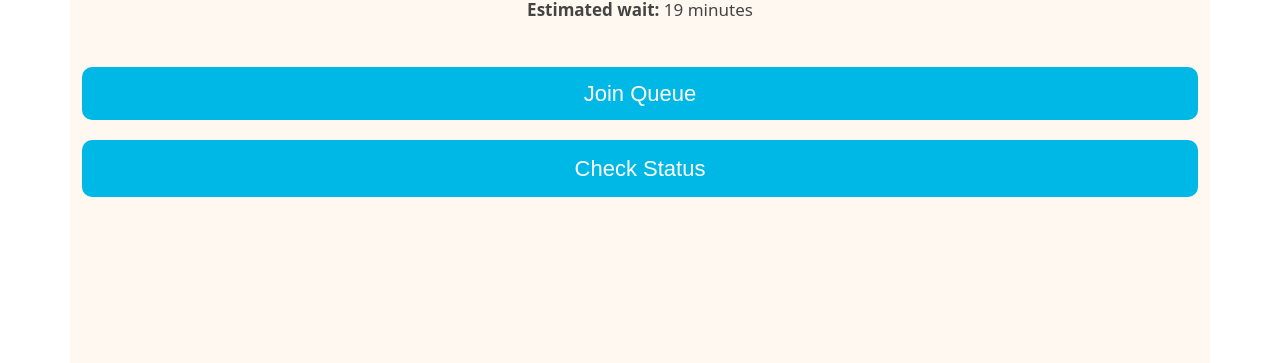
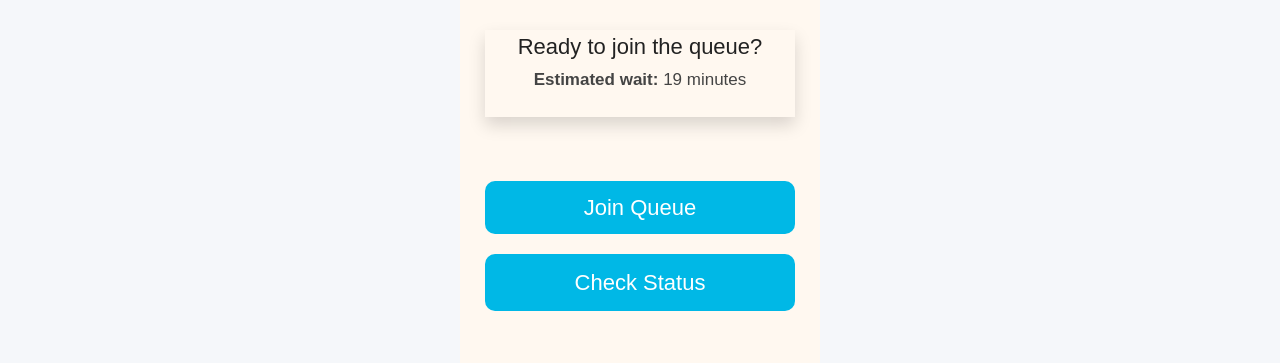
Before and after one commit to Olaprav1221/tabletime, a plain HTML site: page index.html in a window 1280 px wide. Shown: the part 261-624 px from the top of the page. Drawn offline with nearby package versions, Linux system fonts and the light colour scheme; a web font is replaced by a local one.

Commit message:
Update index.html

```diff
--- a/index.html
+++ b/index.html
@@ -4,27 +4,36 @@
   <meta charset="UTF-8" />
   <meta name="viewport" content="width=device-width, initial-scale=1.0" />
   <title>TableTime</title>
+
+  <!-- Fonts & Bootstrap -->
+  <link href="https://fonts.googleapis.com/css2?family=Bakbak+One&family=Alexandria&display=swap" rel="stylesheet">
+  <link href="https://cdn.jsdelivr.net/npm/bootstrap@5.3.2/dist/css/bootstrap.min.css" rel="stylesheet">
+
   <link rel="stylesheet" href="style.css" />
-  <link href="https://fonts.googleapis.com/css2?family=Bakbak+One&family=Alexandria&display=swap" rel="stylesheet">
-  <!-- Bootstrap CSS -->
-  <link href="https://cdn.jsdelivr.net/npm/bootstrap@5.3.2/dist/css/bootstrap.min.css" rel="stylesheet">
 </head>
 <body>
-  <div class="container">
+  <div class="container text-center">
     <h1 class="title">Welcome Back,<br>Praveen</h1>
-    <p class="subtitle">Ready to join the queue?</p>
-    <p class="wait"><strong>Estimated wait:</strong> <span id="waitTime">...</span></p>
 
-    <button class="btn-queue" onclick="window.location.href='join.html'">Join Queue</button>
-    <button class="btn-status" onclick="window.location.href='queue-status.html'">Check Status</button>
+    <!-- Card Section -->
+    <div class="queue-card shadow">
+      <p class="subtitle">Ready to join the queue?</p>
+      <p class="wait"><strong>Estimated wait:</strong> <span id="waitTime">...</span></p>
+    </div>
 
-    <div class="bottom-logo">
+    <!-- Buttons -->
+    <div class="button-group mt-4">
+      <button class="btn-queue" onclick="window.location.href='join.html'">Join Queue</button>
+      <button class="btn-status" onclick="window.location.href='queue-status.html'">Check Status</button>
+    </div>
+
+    <!-- Logo -->
+    <div class="bottom-logo mt-4">
       <img src="tabletime.png" alt="TableTime Logo" class="logo">
     </div>
   </div>
 
   <script>
-    // Simulate dynamic wait time
     document.addEventListener("DOMContentLoaded", () => {
       const waitTime = document.getElementById("waitTime");
       const randomMinutes = Math.floor(Math.random() * 15) + 5;
```
